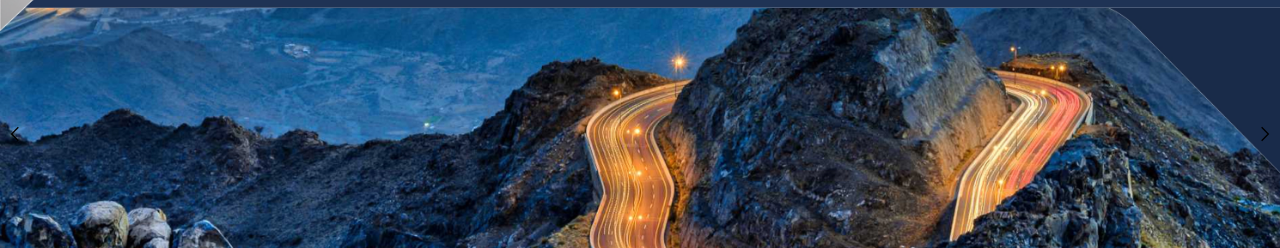
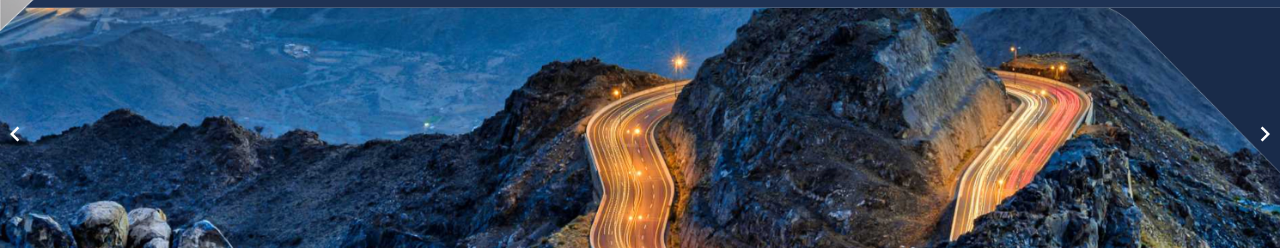
Before and after one commit to mochilhamsyah17/project-freelance, a Next.js app: page / in a window 1280 px wide. Shown: the part 250-498 px from the top of the page. Built offline with nearby package versions, Linux system fonts and the light colour scheme.

Commit message:
improvement arrow carousel

```diff
--- /dev/null
+++ b/src/components/common/modal.jsx
@@ -0,0 +1,7 @@
+export const Modal = () => {
+  return (
+    <>
+      <div className="fixed inset-0 z-50 text-xl">modal</div>
+    </>
+  );
+};
--- a/src/components/landing-page/carousel.jsx
+++ b/src/components/landing-page/carousel.jsx
@@ -7,6 +7,8 @@ import banner4 from "../../../public/assets/banner/banner4.jpeg";
 import banner5 from "../../../public/assets/banner/banner5.webp";
 import banner6 from "../../../public/assets/banner/banner6.webp";
 import { GrNext, GrPrevious } from "react-icons/gr";
+import { FcPrevious } from "react-icons/fc";
+import { MdNavigateBefore, MdNavigateNext } from "react-icons/md";
 
 import Image from "next/image";
 
@@ -37,7 +39,7 @@ export default class SimpleSlider extends Component {
     };
 
     return (
-      <div className=" block  justify-center items-center max-w-screen">
+      <div className=" block justify-center items-center max-w-screen">
         <div className="w-full">
           <Carousel
             autoPlay
@@ -51,8 +53,8 @@ export default class SimpleSlider extends Component {
                   title={label}
                   style={{ ...arrowStyles, left: 0 }}
                 >
-                  <span className="w-full flex justify-center font-bold text-white">
-                    <GrPrevious />
+                  <span className="w-full flex justify-center font-extrabold text-white text-9xl">
+                    <MdNavigateBefore />
                   </span>
                 </button>
               )
@@ -65,8 +67,8 @@ export default class SimpleSlider extends Component {
                   title={label}
                   style={{ ...arrowStyles, right: 0 }}
                 >
-                  <span className="w-full flex justify-center font-bold text-white">
-                    <GrNext />
+                  <span className="w-full flex justify-center font-extrabold text-white text-9xl">
+                    <MdNavigateNext />
                   </span>
                 </button>
               )
--- a/src/components/landing-page/index.jsx
+++ b/src/components/landing-page/index.jsx
@@ -6,10 +6,12 @@ import { GallerySection } from "./galery-section";
 import SimpleSlider from "./carousel";
 import { TestimonySection } from "./testimony";
 import { BranchSection } from "./branch-office";
+import { Modal } from "../common/modal";
 export const ComponentLandingPage = () => {
   return (
     <>
       <div className="relative">
+        <Modal />
         <SimpleSlider />
         {/* <SimpleSlider2 />
         <SimpleSlider3 /> */}
```
